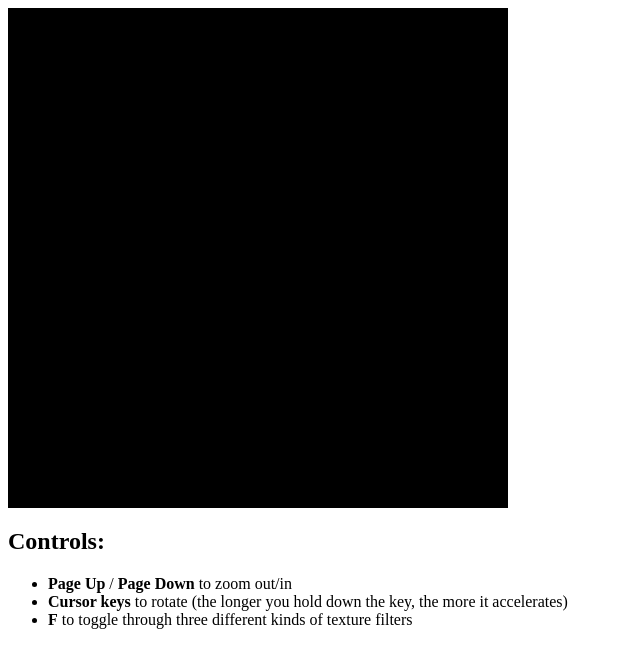
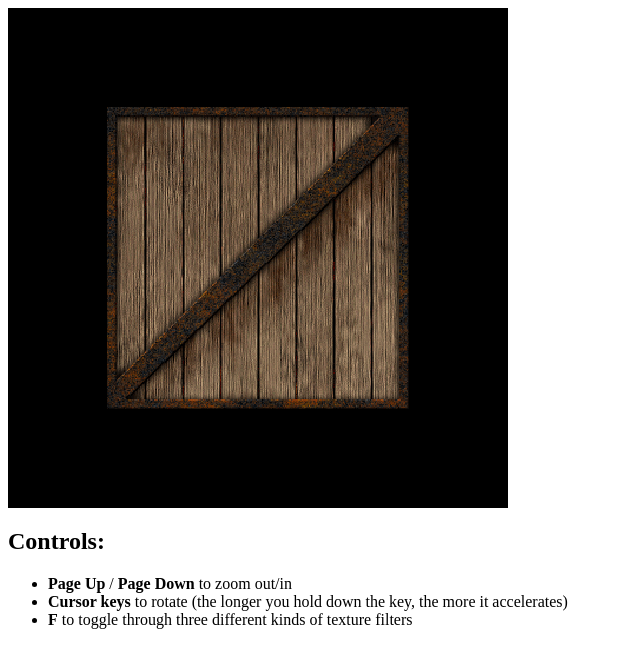
Before and after one commit to samsuanchen/LearningWebGL_lesson6, a plain HTML site: page index.html in a window 1280 px wide. Shown: the whole page, without its empty margins (0-640 px from the left). Drawn offline with Linux system fonts and the light colour scheme; animation ran at ten frames a second.

Commit message:
.html update

```diff
--- a/index.html
+++ b/index.html
@@ -88,6 +88,28 @@ var shader_vs = `
         shaderProgram.pMatrixUniform = gl.getUniformLocation(shaderProgram, "uPMatrix");
         shaderProgram.mvMatrixUniform = gl.getUniformLocation(shaderProgram, "uMVMatrix");
         shaderProgram.samplerUniform = gl.getUniformLocation(shaderProgram, "uSampler");
+    }
+
+    function handleLoadedTexture(textures) {
+        gl.pixelStorei(gl.UNPACK_FLIP_Y_WEBGL, true);
+
+        gl.bindTexture(gl.TEXTURE_2D, textures[0]);
+        gl.texImage2D(gl.TEXTURE_2D, 0, gl.RGBA, gl.RGBA, gl.UNSIGNED_BYTE, textures[0].image);
+        gl.texParameteri(gl.TEXTURE_2D, gl.TEXTURE_MAG_FILTER, gl.NEAREST);
+        gl.texParameteri(gl.TEXTURE_2D, gl.TEXTURE_MIN_FILTER, gl.NEAREST);
+
+        gl.bindTexture(gl.TEXTURE_2D, textures[1]);
+        gl.texImage2D(gl.TEXTURE_2D, 0, gl.RGBA, gl.RGBA, gl.UNSIGNED_BYTE, textures[1].image);
+        gl.texParameteri(gl.TEXTURE_2D, gl.TEXTURE_MAG_FILTER, gl.LINEAR);
+        gl.texParameteri(gl.TEXTURE_2D, gl.TEXTURE_MIN_FILTER, gl.LINEAR);
+
+        gl.bindTexture(gl.TEXTURE_2D, textures[2]);
+        gl.texImage2D(gl.TEXTURE_2D, 0, gl.RGBA, gl.RGBA, gl.UNSIGNED_BYTE, textures[2].image);
+        gl.texParameteri(gl.TEXTURE_2D, gl.TEXTURE_MAG_FILTER, gl.LINEAR);
+        gl.texParameteri(gl.TEXTURE_2D, gl.TEXTURE_MIN_FILTER, gl.LINEAR_MIPMAP_NEAREST);
+        gl.generateMipmap(gl.TEXTURE_2D);
+
+        gl.bindTexture(gl.TEXTURE_2D, null);
     }
 
     var crateTextures = Array();
```
